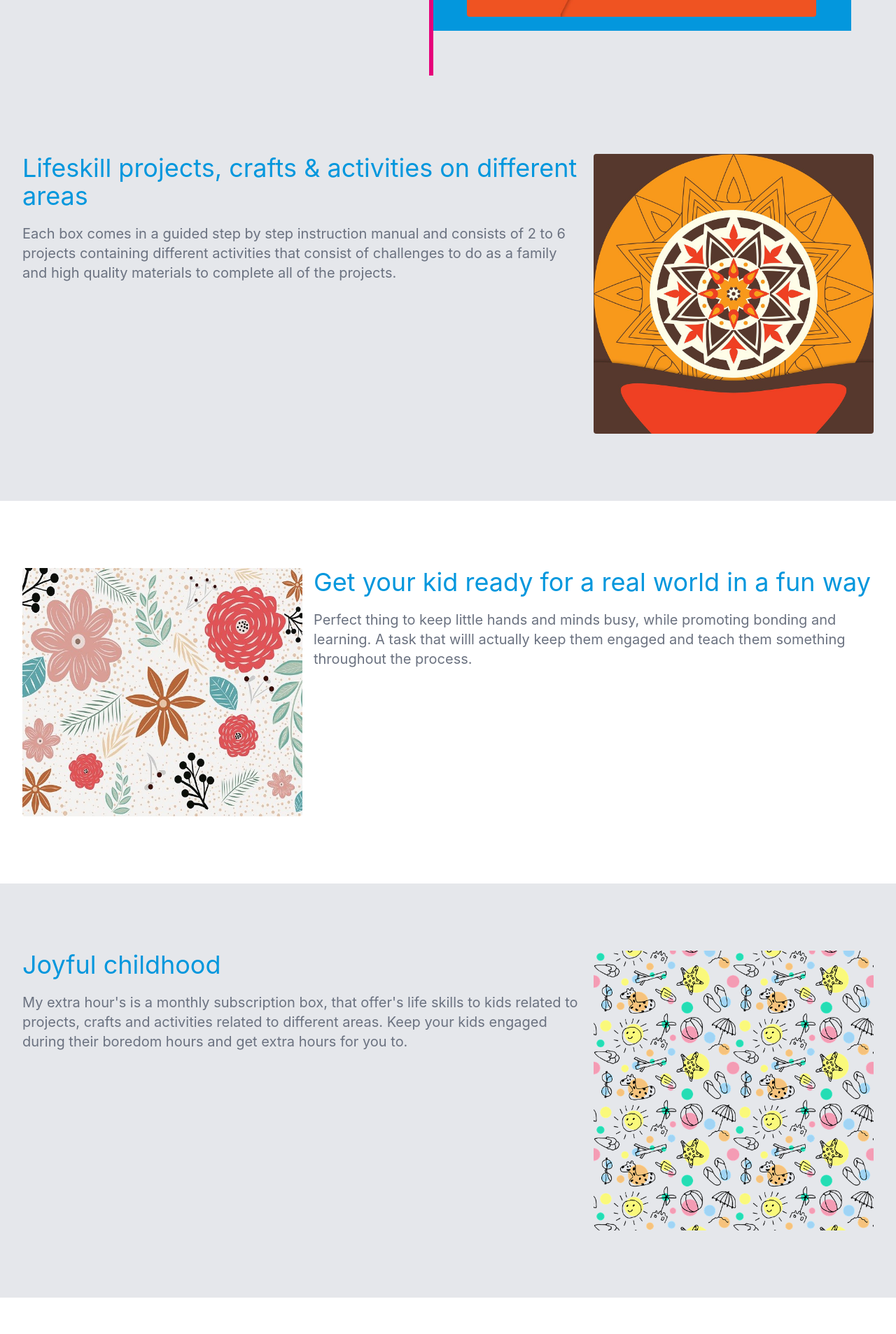
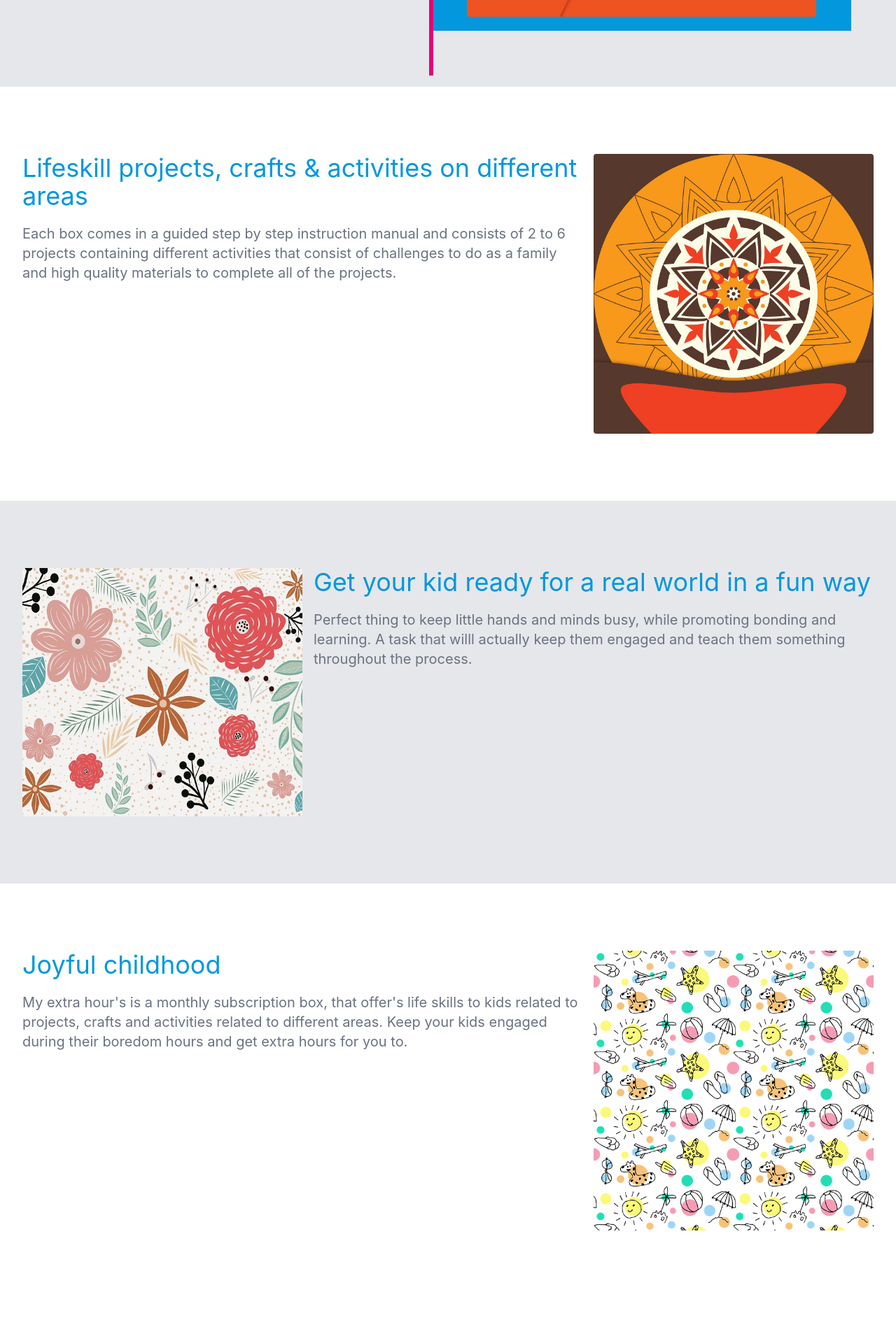
Before and after one commit to niteshpatare/pamperbugkit, a React (Create React App) app: page / in a window 1280 px wide. Shown: the part 2960-4867 px from the top of the page at 70% size. Built offline with nearby package versions, Linux system fonts and the light colour scheme.

Commit message:
html  upgrade

```diff
--- a/src/component/Exploreenjoy.js
+++ b/src/component/Exploreenjoy.js
@@ -108,7 +108,7 @@ const Exploreenjoy = () => {
 
 
 
-            <div className="bg-gray-200">
+            <div className="">
                 <div className="max-w-7xl mx-auto py-16 sm:px-6 lg:px-8">
                     <div className="flex flex-col md:flex-row gap-4 px-4 py-8 sm:px-0 ">
                         <div className="mx-0 w-3/3 sm:w-2/3">
@@ -127,7 +127,7 @@ const Exploreenjoy = () => {
                 </div>
             </div>
 
-            <div className="">
+            <div className="bg-gray-200">
                 <div className="max-w-7xl mx-auto py-16 sm:px-6 lg:px-8">
                     <div className="flex flex-col md:flex-row gap-4 px-4 py-8 sm:px-0 ">
                         <div className="mx-0 w-3/3 sm:w-1/3">
@@ -148,7 +148,7 @@ const Exploreenjoy = () => {
             </div>
 
 
-            <div className="bg-gray-200">
+            <div className="">
                 <div className="max-w-7xl mx-auto py-16 sm:px-6 lg:px-8">
                     <div className="flex flex-col md:flex-row gap-4 px-4 py-8 sm:px-0 ">
                         <div className="mx-0 w-3/3 sm:w-2/3">
@@ -169,10 +169,7 @@ const Exploreenjoy = () => {
             </div>
 
 
-            <div className="">
-
-
-
+            <div className="bg-gray-200">
             {/*<!-- This example requires Tailwind CSS v2.0+ -->*/}
             <div className="py-12 bg-white">
                 <div className="max-w-7xl mx-auto px-4 sm:px-6 lg:px-8">
```
Lines whose indentation alone changed are shown as unchanged.
